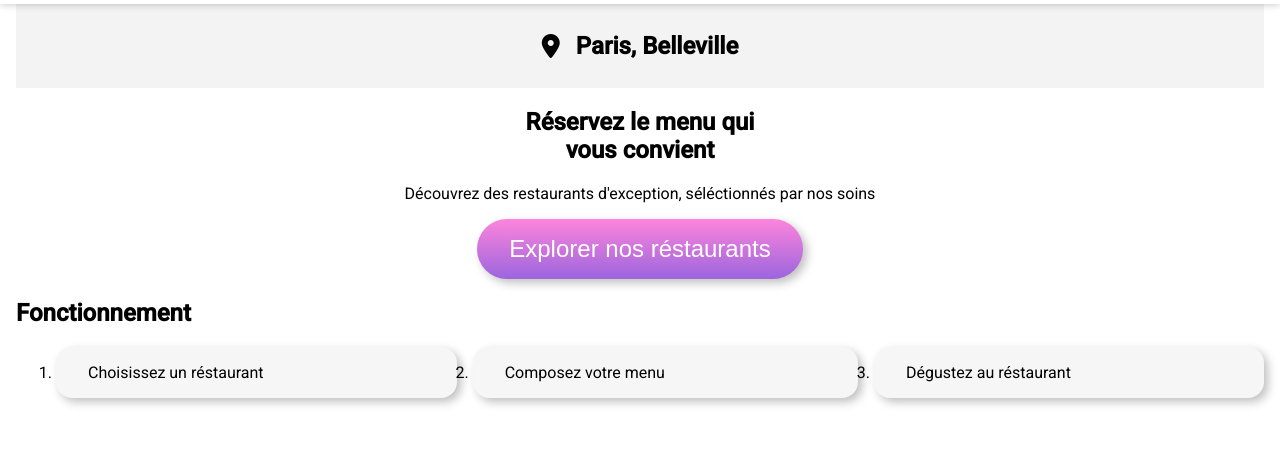
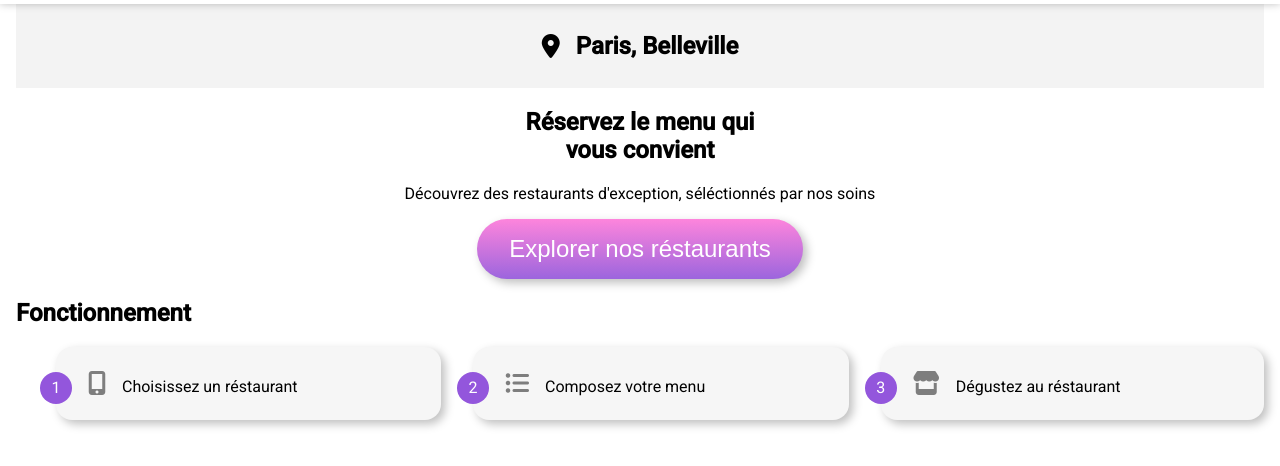
Before and after one commit to MndCrypt/OhMyFood, a website: page index.html in a window 1280 px wide. Shown: the part 86-552 px from the top of the page. Drawn offline with Linux system fonts and the light colour scheme; a web font is replaced by a local one.

Commit message:
Fonctionnement done

```diff
--- a/index.html
+++ b/index.html
@@ -29,9 +29,9 @@
         <section class="tuto">
             <h2>Fonctionnement</h2>
             <ol>
-                <li>Choisissez un réstaurant</li>
-                <li>Composez votre menu</li>
-                <li>Dégustez au réstaurant</li>
+                <li><i class="fa-solid fa-mobile-screen-button"></i>Choisissez un réstaurant</li>
+                <li><i class="fa-solid fa-list-ul"></i>Composez votre menu</li>
+                <li><i class="fa-solid fa-store"></i></i>Dégustez au réstaurant</li>
             </ol>
         </section>
     </main>
--- a/sass/layout/tuto.scss
+++ b/sass/layout/tuto.scss
@@ -1,22 +1,44 @@
 @use "../utils/box-shadow.scss";
 @use "../utils/zoom.scss";
+@use "../utils/colors.scss";
 .tuto {
+    counter-reset: steps;
     & ol {
         display: flex;
-        flex-wrap: wrap;
-        gap: 1rem;
-        @media (max-width: 800px) {
+        gap: 2rem;
+        @media (max-width: 1000px) {
             flex-direction: column;
         }
     }
     & li {
+        position: relative;
+        &::before {
+            content: counter(steps);
+            counter-increment: steps;
+            color: white;
+            background-color: colors.$primary;
+            width: 2rem;
+            height: 2rem;
+            display: grid;
+            place-items: center;
+            border-radius: 50%;
+            position: absolute;
+            bottom: 1rem;
+            left: -1rem;
+        }
+        list-style-type: none;
         background-color: #f6f6f6;
-        padding: 1rem 2rem;
+        padding: 1.5rem 2rem;
         flex-grow: 1;
         border-radius: 1rem;
         @include box-shadow.base-shadow;
         &:hover {
             @include zoom.zoom;
         }
+        & i.fa-solid {
+            margin-right: 1rem;
+            color: #7e7e7e;
+            font-size: 1.5rem;
+        }
     }
 }
--- /dev/null
+++ b/sass/utils/colors.scss
@@ -0,0 +1,3 @@
+$primary: #9356DC;
+$secondary: #ff79da;
+$tertiary: #99E2D0;
```
Also changed, not shown: style.css, 1 other file.
